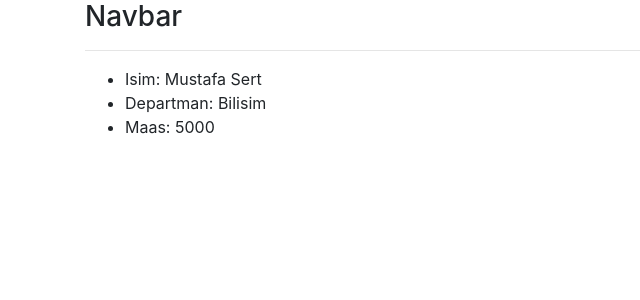
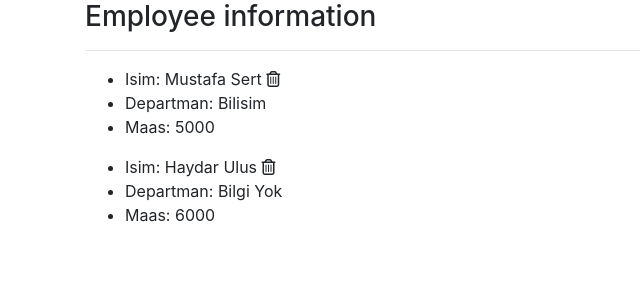
Before and after one commit to nsevindi87/React-Form-Arrangement-with-redux-context-api, a React (Create React App) app: page / in a window 1280 px wide. Shown: the top 300 px of the page, without its empty margins (0-640 px from the left). Built offline with nearby package versions, Linux system fonts and the light colour scheme.

Commit message:
practice

```diff
--- a/src/App.js
+++ b/src/App.js
@@ -5,9 +5,10 @@ import Navbar from "./components/Navbar";
 function App() {
   return (
     <div className="container">
-      <Navbar/>
+      <Navbar title="Employee information"/>
       <hr />
-      <User/>
+      <User name="Mustafa Sert" department="Bilisim" salary="5000"/>
+      <User name="Haydar Ulus"  salary="6000"/>
     </div>
   );
 }
--- a/src/components/Navbar.js
+++ b/src/components/Navbar.js
@@ -1,11 +1,18 @@
 import React from 'react'
+import PropTypes from "prop-types"
 
-const Navbar = () => {
+const Navbar = (props) => {
   return (
     <div>
-      <h3>Navbar</h3>
+      <h3>{props.title}</h3>
     </div>
   )
 }
+Navbar.prototypes = {
+    title : PropTypes.string.isRequired
+}
+Navbar.defaultProps = {
+    title : "Default"
+}
 
 export default Navbar
--- a/src/components/User.js
+++ b/src/components/User.js
@@ -1,16 +1,34 @@
 import { Component } from 'react'
+import PropTypes from 'prop-types'
+
 
 class User extends Component {
+  static defaultProps = { //burada da yazilabilir. Normalde alt kisimda yazilir.
+    name : "Bilgi Yok",
+    department : "Bilgi Yok",
+    salary : "Bilgi Yok"
+  }
+
   render() {
+
+    //Destructing
+    const {name,department,salary} = this.props;
+
     return (
       <div>
         <ul>
-          <li>Isim: Mustafa Sert</li>
-          <li>Departman: Bilisim</li>
-          <li>Maas: 5000</li>
+          <li>Isim: {name} <i className='far fa-trash-alt'></i> </li>
+          <li>Departman: {department}</li>
+          <li>Maas: {salary}</li>
         </ul>
       </div>
     )
   }
 }
+User.prototypes = {
+  name : PropTypes.string.isRequired,
+  department : PropTypes.string.isRequired,
+  salary : PropTypes.string.isRequired
+}
+
 export default User;
```
